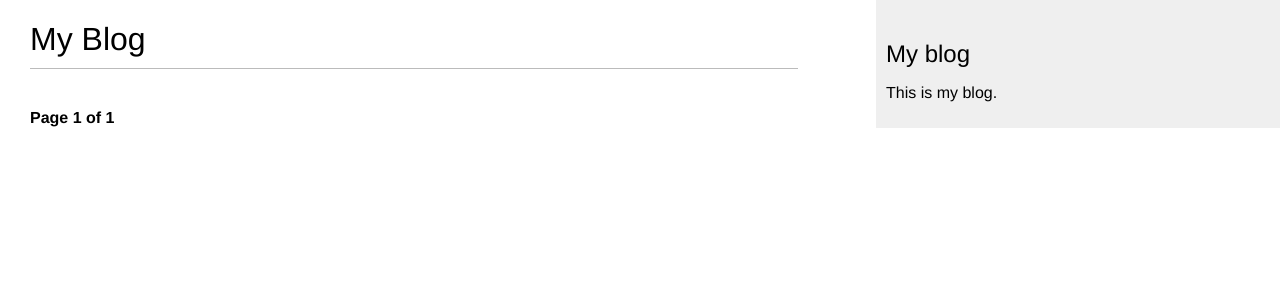
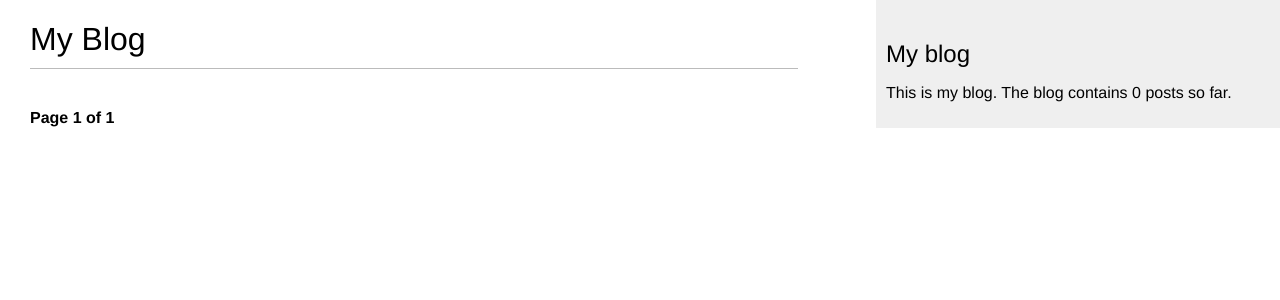
Before and after one commit to mohammed-manahi/blog, a Django app: page /main/ in a window 1280 px wide. Shown: the top 300 px of the page. Run offline with Django 4.2, Linux system fonts and the light colour scheme; data that the repository does not hold is empty.

Commit message:
Implement custom simple tag to show total posts using template tags

```diff
--- a/main/templates/base.html
+++ b/main/templates/base.html
@@ -1,5 +1,7 @@
 <!DOCTYPE html>
 {% load static %}
+{# Load custom tags in template tags directory #}
+{% load main_tags %}
 <html lang="en">
 <head>
     <meta charset="UTF-8">
@@ -17,9 +19,12 @@
 </div>
 <div id="sidebar">
     <h2>My blog</h2>
-    <p>This is my blog.</p>
+    <p>
+        This is my blog.
+        The blog contains {% total_posts %} posts so far.
+    </p>
 </div>
-    {% block footer %}
-    {% endblock %}
+{% block footer %}
+{% endblock %}
 </body>
 </html>
--- /dev/null
+++ b/main/templatetags/main_tags.py
@@ -0,0 +1,11 @@
+from django import template
+from main.models import Post
+
+# Register new custom tag in template library
+register = template.Library()
+
+
+@register.simple_tag
+def total_posts():
+    # Register a new custom simple tag that returns a string of posts count for the template
+    return Post.published.count()
```
Also changed, not shown: main/templatetags/__init__.py (added).
